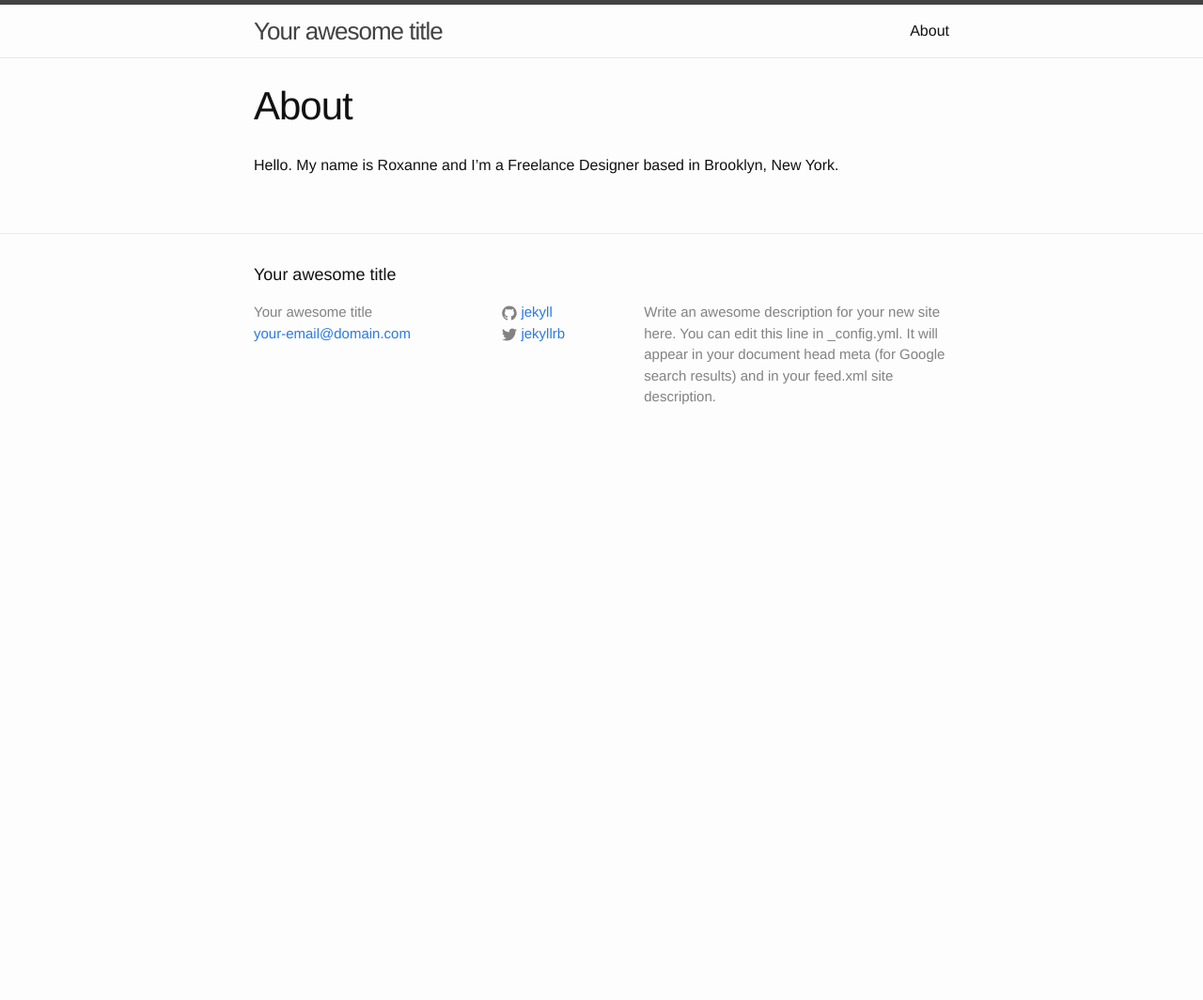
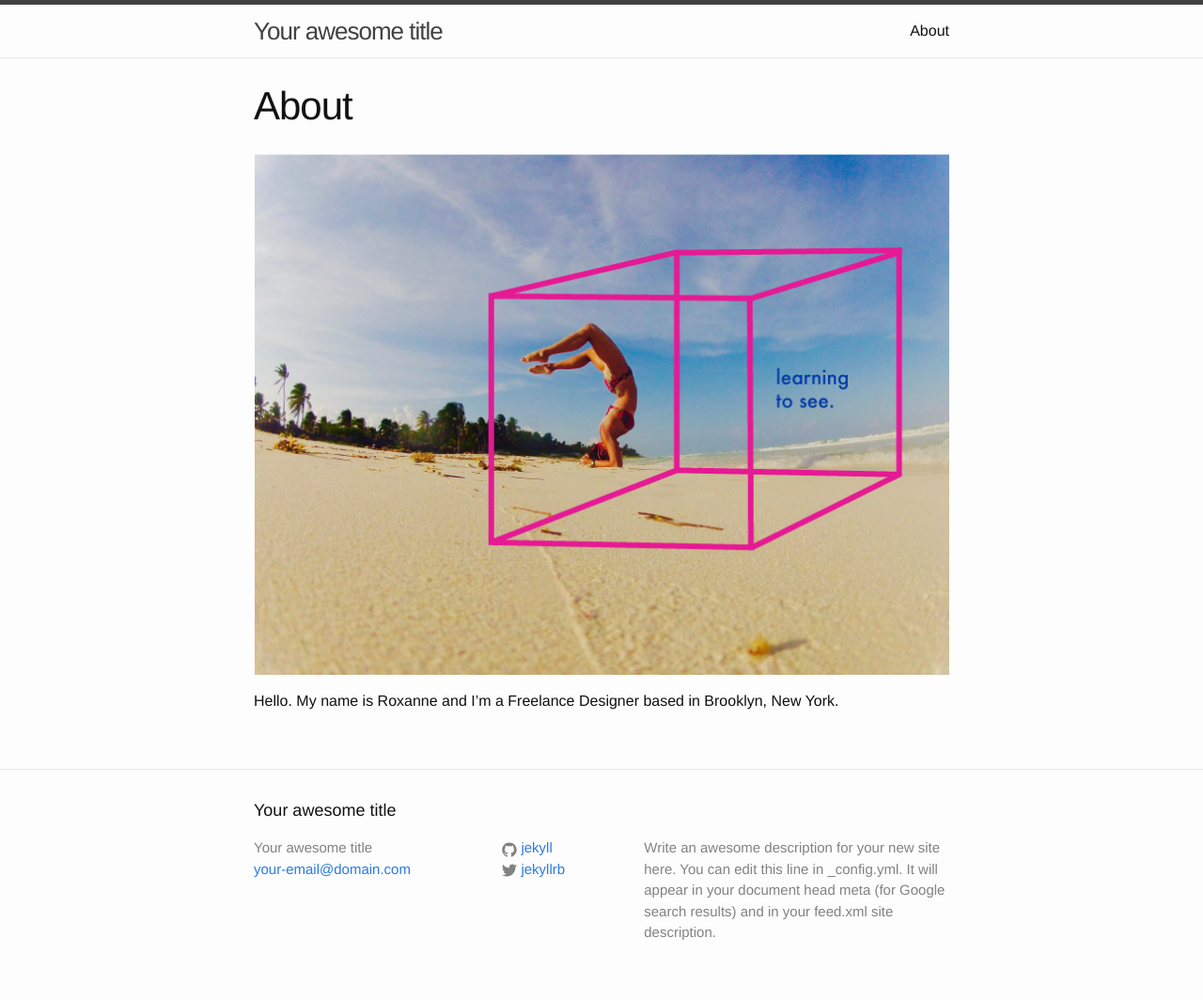
Before and after one commit to rcravago/roxanneravago.com, a Jekyll site: the page built from about.md, in a window 1280 px wide. Shown: the whole page at 94% size. Built offline with Jekyll 4.4.1, drawn with Linux system fonts in a browser that asks for light colours; before the commit the page ends 900 px from its top, so only the background shows below that.

Commit message:
Updated About

```diff
--- a/about.md
+++ b/about.md
@@ -4,4 +4,6 @@ permalink: "/about/"
 layout: page
 ---
 
+![yoga-art-1.png](/uploads/yoga-art-1.png)
+
 Hello. My name is Roxanne and I'm a Freelance Designer based in Brooklyn, New York.
```
